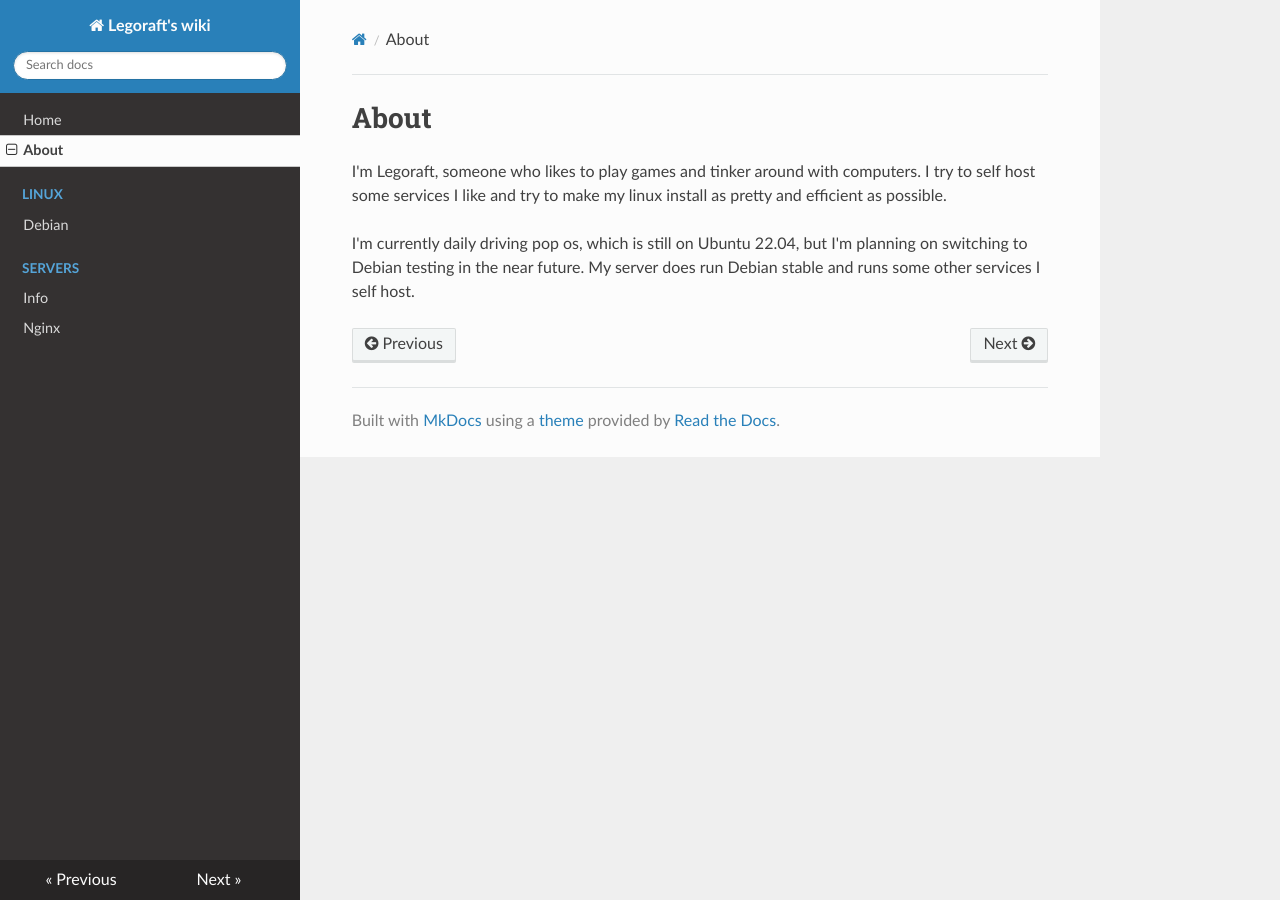
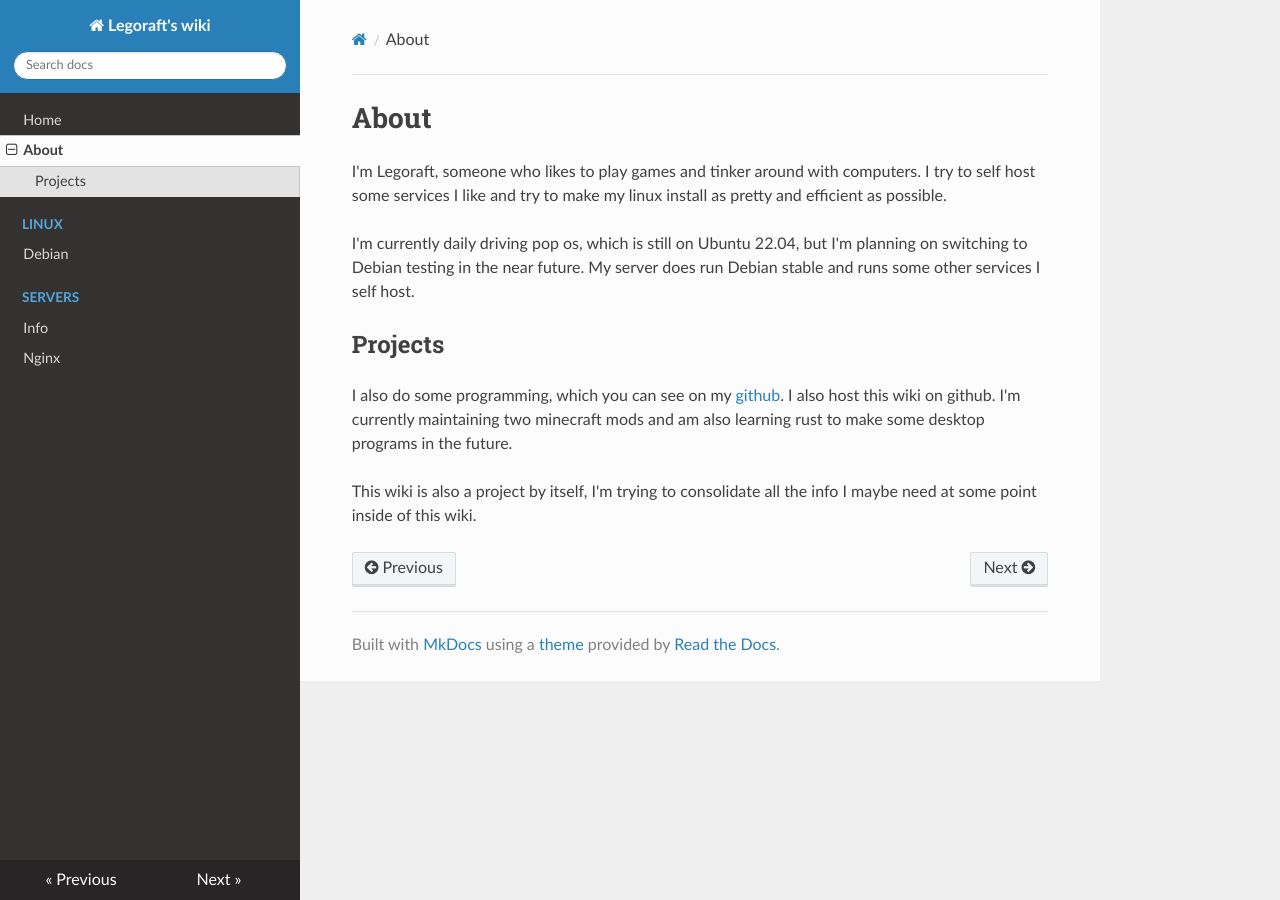
Before and after one commit to legoraft/wiki, an MkDocs documentation site: the page built from docs/about.md, in a window 1280 px wide. Built offline with MkDocs 1.6.1, drawn with Linux system fonts in a browser that asks for light colours; nearby versions of some CDN libraries.

Commit message:
Expanded about page

```diff
--- a/docs/about.md
+++ b/docs/about.md
@@ -3,3 +3,9 @@
 I'm Legoraft, someone who likes to play games and tinker around with computers. I try to self host some services I like and try to make my linux install as pretty and efficient as possible.
 
 I'm currently daily driving pop os, which is still on Ubuntu 22.04, but I'm planning on switching to Debian testing in the near future. My server does run Debian stable and runs some other services I self host.
+
+## Projects
+
+I also do some programming, which you can see on my [github](https://github.com/legoraft). I also host this wiki on github. I'm currently maintaining two minecraft mods and am also learning rust to make some desktop programs in the future.
+
+This wiki is also a project by itself, I'm trying to consolidate all the info I maybe need at some point inside of this wiki.
```
